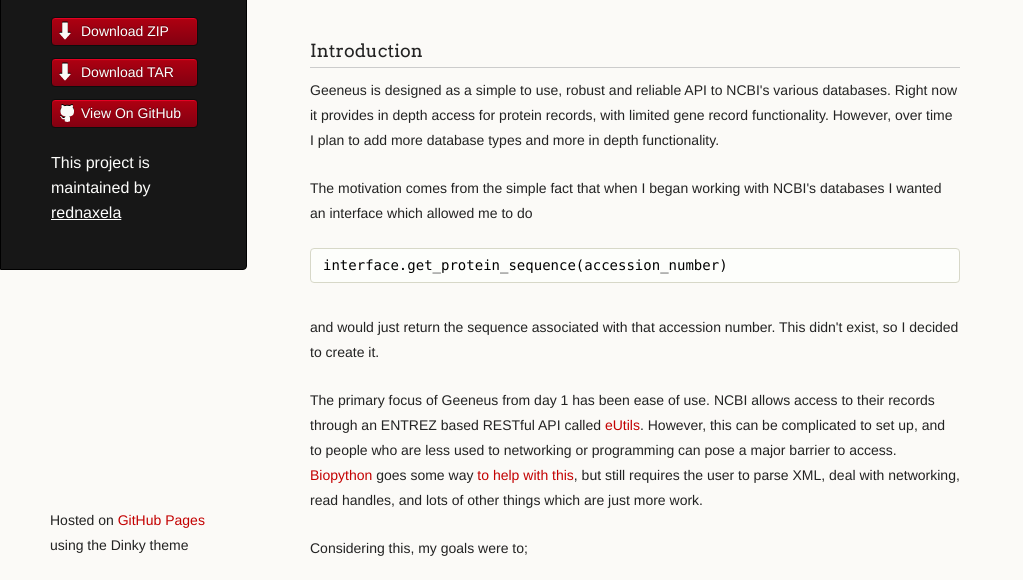
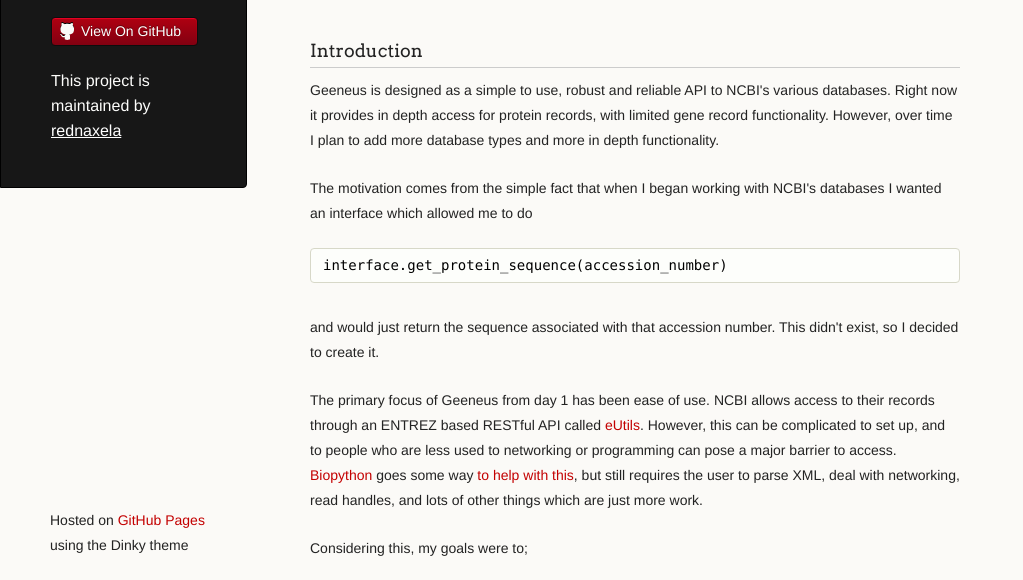
Before and after one commit to alexholehouse/Geeneus, a plain HTML site: page index.html in a window 1280 px wide. Shown: the part 210-790 px from the top of the page, without its empty margins (0-1023 px from the left). Drawn offline with Linux system fonts and the light colour scheme.

Commit message:
removed tarball and zip access from pages page

```diff
--- a/index.html
+++ b/index.html
@@ -20,9 +20,7 @@
         <p class="header">Hyper simple protein and gene API for Entrez NCBI databases</p>
 
         <ul>
-          <li class="download"><a class="buttons" href="https://github.com/rednaxela/Geeneus/zipball/master">Download ZIP</a></li>
-          <li class="download"><a class="buttons" href="https://github.com/rednaxela/Geeneus/tarball/master">Download TAR</a></li>
-          <li><a class="buttons github" href="https://github.com/rednaxela/Geeneus">View On GitHub</a></li>
+            <li><a class="buttons github" href="https://github.com/rednaxela/Geeneus">View On GitHub</a></li>
         </ul>
 
         <p class="header">This project is maintained by <a class="header name" href="https://github.com/rednaxela">rednaxela</a></p>
```
